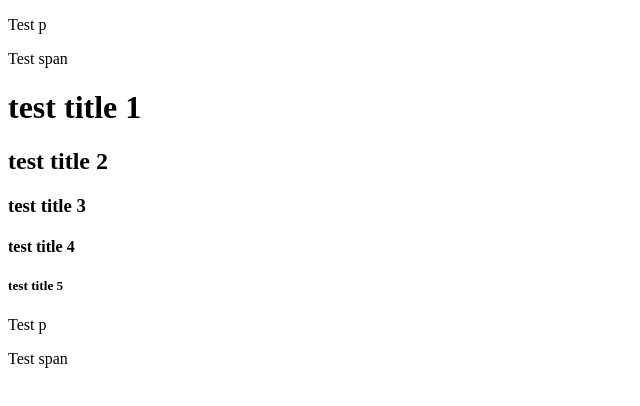
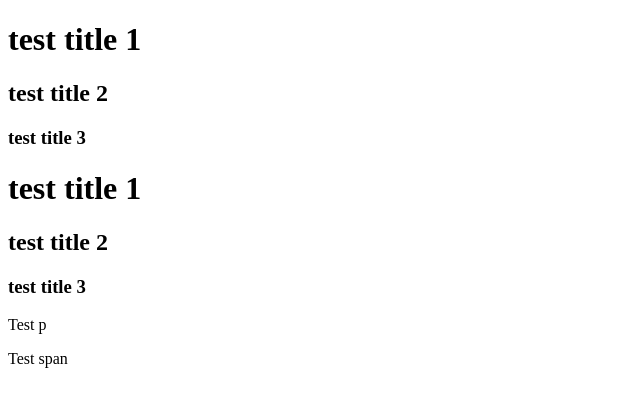
Before and after one commit to anjinsan132131/test, a plain HTML site: page index.html in a window 1280 px wide. Shown: the whole page, without its empty margins (0-640 px from the left). Drawn offline with Linux system fonts and the light colour scheme.

Commit message:
fixed commit

```diff
--- a/index.html
+++ b/index.html
@@ -7,13 +7,12 @@
   <title>Document</title>
 </head>
 <body>
-  <p>Test p</p>
-  <span>Test span</span>
   <h1>test title 1</h1>
   <h2>test title 2</h2>
   <h3>test title 3</h3>
-  <h4>test title 4</h4>
-  <h5>test title 5</h5>
+  <h1>test title 1</h1>
+  <h2>test title 2</h2>
+  <h3>test title 3</h3>
   <p>Test p</p>
   <span>Test span</span>
 </body>
```
